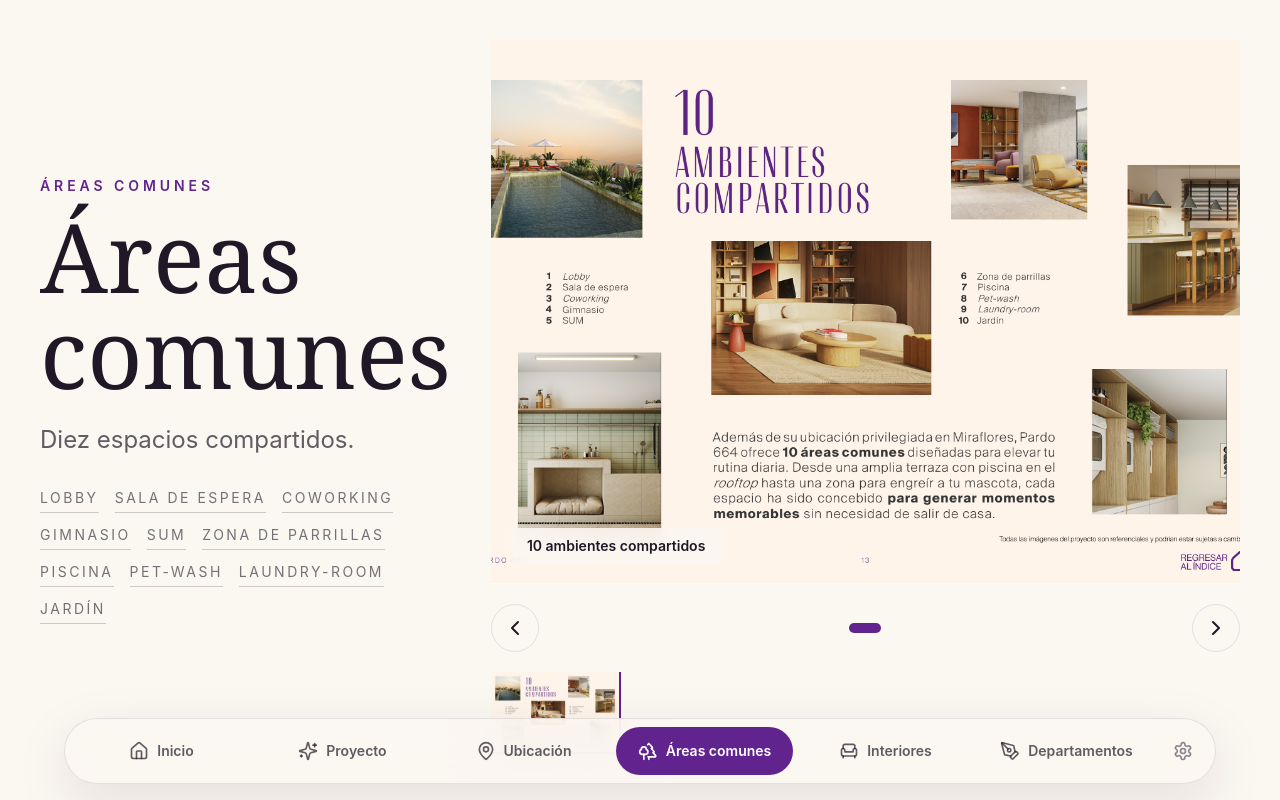
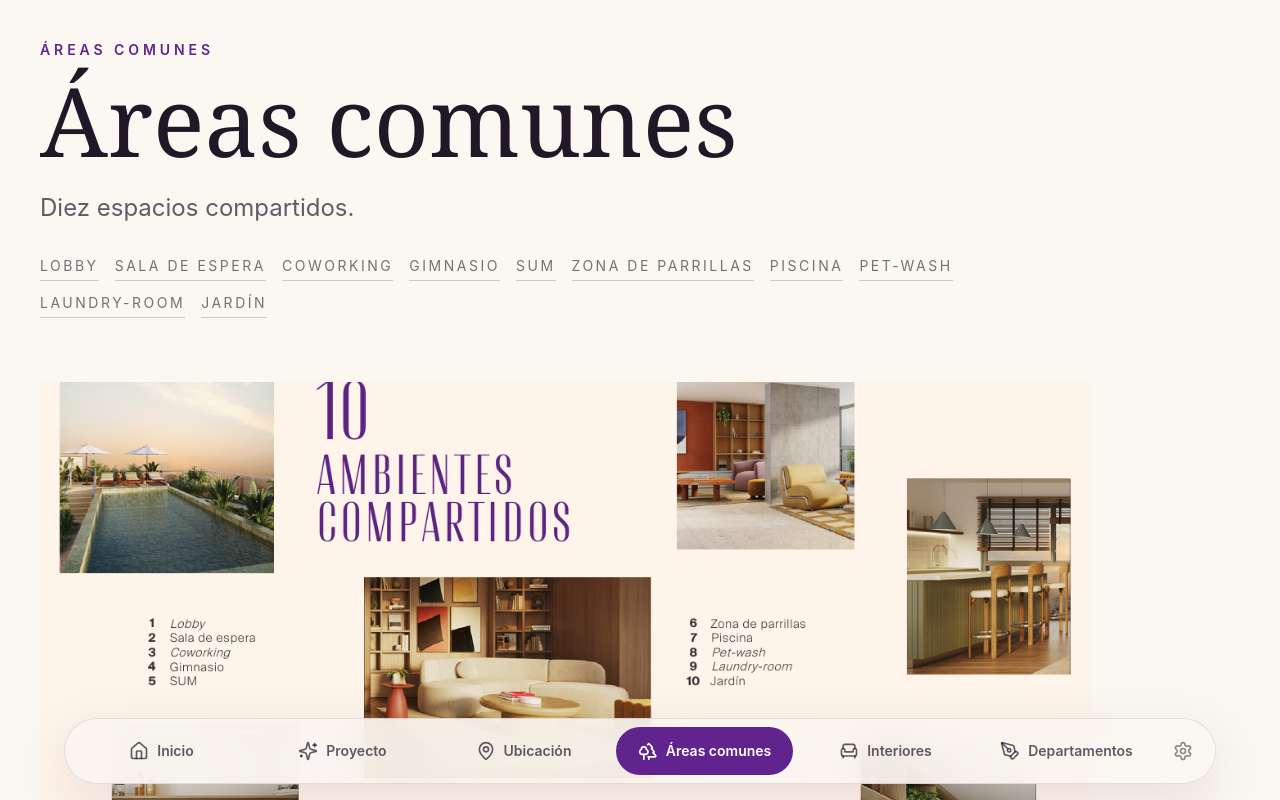
Before and after one commit to pcovinos1/pardo-664, a React (Vite) app: page / in a window 1280 px wide. Both pictures are taken after a click on the button "Áreas comunes". Shown: the top 800 px of the page. Built offline with nearby package versions, Linux system fonts and the light colour scheme.

Commit message:
recomendaciones de imagen y secciones parallax

```diff
--- a/src/App.tsx
+++ b/src/App.tsx
@@ -155,8 +155,8 @@ function AmenitiesPage({ project, onOpenGallery }: { project: Project; onOpenGal
   const gallery = project.galleries.find((item) => item.id === "areas");
   const section = getSection(project, "amenities");
   return (
-    <section className="editorial-page">
-      <Photobook
+    <section className="story-page">
+      <ParallaxStory
         eyebrow={section.title}
         title={gallery?.title ?? section.title}
         text={section.summary}
@@ -212,8 +212,8 @@ function InteriorsPage({ project, onOpenGallery }: { project: Project; onOpenGal
       }
     : undefined;
   return (
-    <section className="editorial-page">
-      <Photobook
+    <section className="story-page">
+      <ParallaxStory
         eyebrow={section.title}
         title={baseGallery?.title ?? section.title}
         text={section.summary}
@@ -305,6 +305,34 @@ function Photobook({ eyebrow, title, text, gallery, labels, onOpenGallery }: { e
           ))}
         </div>
       </div>
+    </div>
+  );
+}
+
+function ParallaxStory({ eyebrow, title, text, gallery, labels, onOpenGallery }: { eyebrow: string; title: string; text: string; gallery?: Gallery; labels: string[]; onOpenGallery: (value: { images: GalleryImage[]; index: number }) => void }) {
+  if (!gallery || gallery.images.length === 0) return null;
+  return (
+    <div className="parallax-story">
+      <header className="parallax-intro">
+        <p className="eyebrow">{eyebrow}</p>
+        <h1 className="editorial-title">{title}</h1>
+        <p className="editorial-lead">{text}</p>
+        <div className="photobook-labels">
+          {labels.map((label) => <span key={label}>{label}</span>)}
+        </div>
+      </header>
+      {gallery.images.map((image, index) => (
+        <section className={`parallax-panel ${index % 2 ? "is-offset" : ""}`} key={image.id}>
+          <button className="parallax-image" onClick={() => onOpenGallery({ images: gallery.images, index })} type="button">
+            <img src={image.src} alt={image.title} />
+          </button>
+          <article className="parallax-caption">
+            <span>{String(index + 1).padStart(2, "0")}</span>
+            <h2>{image.title}</h2>
+            {image.description ? <p>{image.description}</p> : null}
+          </article>
+        </section>
+      ))}
     </div>
   );
 }
@@ -717,6 +745,9 @@ function AdminGalleries({ project, updateProject }: { project: Project; updatePr
                   }
                 />
                 <p className="text-sm text-ink/70">{gallery.images.length} imagen(es)</p>
+                <p className="mt-2 max-w-2xl rounded bg-white px-3 py-2 text-sm text-ink/70">
+                  Tamaño sugerido: {imageSizeRecommendation(gallery.id)}
+                </p>
               </div>
               <label className="secondary-touch cursor-pointer">
                 <Plus className="size-4" /> Agregar foto
@@ -806,6 +837,9 @@ function AdminLocation({ project, updateProject }: { project: Project; updatePro
       <div className="grid gap-5 lg:grid-cols-[320px_1fr]">
         <div>
           {mapImage ? <img className="mb-3 h-56 w-full rounded bg-white object-contain" src={mapImage.src} alt={mapImage.title} /> : null}
+          <p className="mb-3 rounded bg-white px-3 py-2 text-sm text-ink/70">
+            Tamaño sugerido: {imageSizeRecommendation("barrio")}
+          </p>
           <label className="secondary-touch w-full cursor-pointer justify-center">
             <Upload className="size-4" /> Reemplazar mapa
             <input className="hidden" type="file" accept="image/png,image/jpeg,image/svg+xml" onChange={(event) => {
@@ -857,6 +891,9 @@ function AdminTypology({ typology, updateProject }: { typology: Typology; update
       <div className="space-y-3">
         <label>Código<input className="field" value={typology.code} onChange={(event) => update({ code: event.target.value })} /></label>
         <label className="flex items-center gap-2"><input type="checkbox" checked={typology.active} onChange={(event) => update({ active: event.target.checked })} /> Tipología activa</label>
+        <p className="rounded bg-white px-3 py-2 text-sm text-ink/70">
+          Tamaño sugerido: {imageSizeRecommendation("plano")}
+        </p>
         <label className="secondary-touch w-full cursor-pointer justify-center">
           <Upload className="size-4" /> Reemplazar plano
           <input className="hidden" type="file" accept="image/png,image/jpeg,image/svg+xml" onChange={(event) => {
@@ -891,6 +928,9 @@ function AdminFiles({ project, selectedTypologyId, updateProject }: { project: P
     <div className="rounded border border-ink/10 bg-porcelain p-5">
       <h2 className="section-title">Planta típica</h2>
       <img className="mb-3 h-56 w-full rounded bg-white object-contain" src={project.floorPlan.imageSrc} alt={project.floorPlan.title} />
+      <p className="mb-3 rounded bg-white px-3 py-2 text-sm text-ink/70">
+        Tamaño sugerido: {imageSizeRecommendation("planta")}
+      </p>
       <label className="field mb-3 block cursor-pointer text-center">
         <Upload className="mx-auto mb-2" /> Reemplazar planta típica
         <input className="hidden" type="file" accept="image/png,image/jpeg,image/svg+xml,application/pdf" onChange={(event) => {
@@ -933,6 +973,19 @@ function getSection(project: Project, id: string) {
   return project.sections.find((section) => section.id === id) ?? { id, title: id, summary: "", order: 0, enabled: true };
 }
 
+function imageSizeRecommendation(id: string) {
+  const recommendations: Record<string, string> = {
+    fachada: "Hero/portada: 2880 x 1800 px, JPG/WebP horizontal, menos de 2.5 MB si es posible.",
+    arquitectura: "Arquitectura: 2400 x 1600 px, JPG horizontal, buen foco en personas o fachada.",
+    interiores: "Interiores parallax: 2560 x 1700 px o 3000 x 2000 px, horizontal, sin textos incrustados.",
+    areas: "Áreas comunes parallax: 2560 x 1700 px o 3000 x 2000 px, horizontal, imagen limpia y luminosa.",
+    barrio: "Mapa/ubicación: 2400 x 1600 px en PNG o SVG; mantener nombres legibles en tablet.",
+    plano: "Plano de tipología: 3000 x 2200 px o superior, PNG/JPG nítido; toda la ficha técnica debe venir dentro de la imagen.",
+    planta: "Planta típica: 3000 x 2000 px o superior, PNG/JPG nítido; dejar margen para zonas táctiles."
+  };
+  return recommendations[id] ?? "Imagen editorial: mínimo 2400 px de ancho, horizontal, JPG/PNG/SVG.";
+}
+
 function Fact({ label, value }: { label: string; value: string }) {
   return (
     <div className="rounded border border-ink/10 bg-porcelain p-4">
--- a/src/styles/index.css
+++ b/src/styles/index.css
@@ -193,6 +193,62 @@ textarea:focus-visible {
     @apply h-full w-full object-cover;
   }
 
+  .story-page {
+    @apply animate-[fadeIn_520ms_ease_both] bg-paper pb-36 text-ink;
+  }
+
+  .parallax-story {
+    @apply mx-auto max-w-[1680px] px-5 pt-10 md:px-10;
+  }
+
+  .parallax-intro {
+    @apply mb-16 max-w-5xl;
+  }
+
+  .parallax-panel {
+    @apply relative mb-20 min-h-[78vh] md:mb-28;
+  }
+
+  .parallax-panel.is-offset {
+    @apply md:pl-[18vw];
+  }
+
+  .parallax-image {
+    @apply sticky top-8 block h-[72vh] min-h-[520px] w-full overflow-hidden bg-white md:w-[82vw];
+  }
+
+  .parallax-panel.is-offset .parallax-image {
+    @apply md:w-[70vw];
+  }
+
+  .parallax-image img {
+    @apply h-full w-full scale-[1.03] object-cover transition duration-700;
+  }
+
+  .parallax-image:hover img {
+    transform: scale(1.06);
+  }
+
+  .parallax-caption {
+    @apply relative z-10 -mt-28 max-w-xl bg-paper/90 p-6 backdrop-blur md:ml-10 md:p-8;
+  }
+
+  .parallax-panel.is-offset .parallax-caption {
+    @apply md:ml-auto md:mr-10;
+  }
+
+  .parallax-caption span {
+    @apply text-xs font-semibold uppercase tracking-[0.24em] text-morada;
+  }
+
+  .parallax-caption h2 {
+    @apply mt-3 font-display text-4xl md:text-6xl;
+  }
+
+  .parallax-caption p {
+    @apply mt-4 text-lg leading-relaxed text-ink/70;
+  }
+
   .location-scene {
     @apply relative mx-auto min-h-[calc(100vh-9rem)] max-w-[1680px] overflow-hidden;
   }
```
Also changed, not shown: 8 other files (tests, documents, lock files or other folders).
